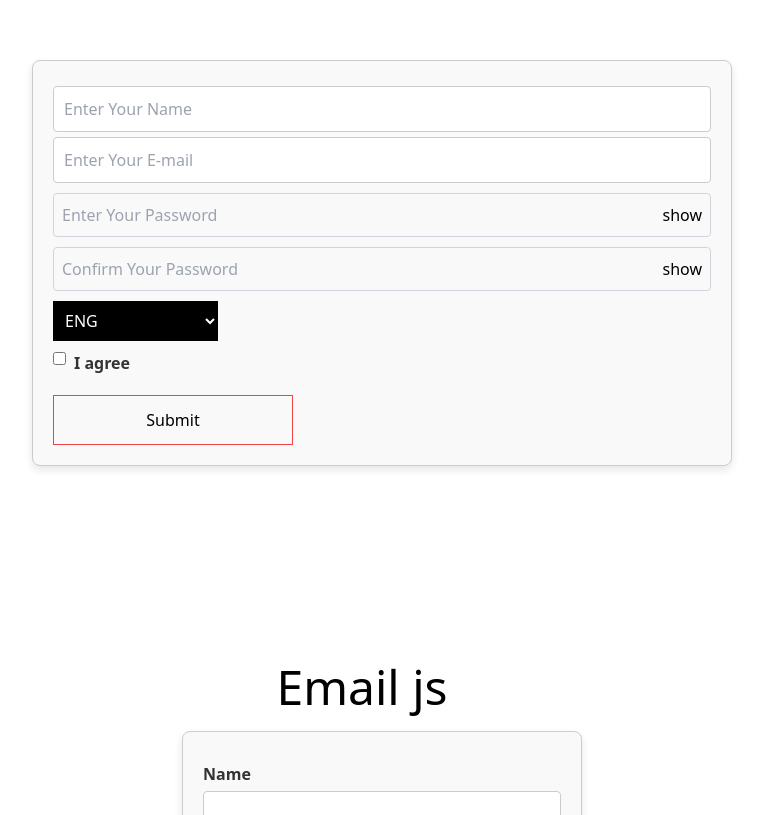
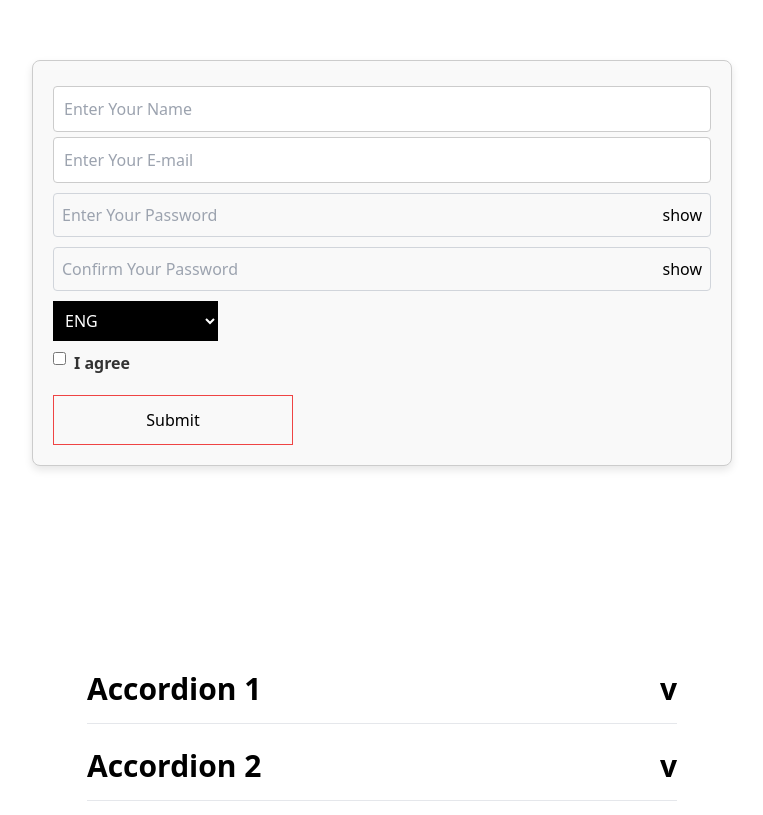
Before and after one commit to Akash-535/react-project, a React (Create React App) app: page / in a window 1280 px wide. Shown: the part 137-952 px from the top of the page, without its empty margins (258-1021 px from the left). Built offline with nearby package versions, Linux system fonts and the light colour scheme.

Commit message:
custom accordion done

```diff
--- a/src/components/common/Helper.jsx
+++ b/src/components/common/Helper.jsx
@@ -19,3 +19,18 @@ export const SIDE_BAR_ITEM = [
     },
 
 ]
+
+export const ACCORDION_DATA = [
+    {
+        heading: "Accordion 1",
+        peragraph: '  Lorem ipsum dolor sit amet consectetur adipisicing elit. Minus eligendi autem recusandae in, corrupti eum aliquid molestiae facere accusantium deleniti?'
+    },
+    {
+        heading: "Accordion 2",
+        peragraph: '  Lorem ipsum dolor sit amet consectetur adipisicing elit. Minus eligendi autem recusandae in, corrupti eum aliquid molestiae facere accusantium deleniti?'
+    },
+    {
+        heading: "Accordion 3",
+        peragraph: '  Lorem ipsum dolor sit amet consectetur adipisicing elit. Minus eligendi autem recusandae in, corrupti eum aliquid molestiae facere accusantium deleniti?'
+    },
+]
--- /dev/null
+++ b/src/components/home/CustomAccordion.jsx
@@ -0,0 +1,42 @@
+import React, { useState } from 'react';
+import { ACCORDION_DATA } from '../common/Helper';
+
+const CustomAccordion = () => {
+    const [open, setOpen] = useState(null);
+
+    const toggleAccordion = (index) => {
+        setOpen(open === index ? null : index);
+    };
+
+    return (
+        <div className="max-w-[590px] mx-auto">
+            {ACCORDION_DATA.map((obj, i) => (
+                <div key={i} className="mb-4 border-b pb-2">
+                    <button
+                        onClick={() => toggleAccordion(i)}
+                        className="w-full py-2 flex justify-between items-center font-bold text-3xl"
+                    >
+                        {obj.heading}
+                        <span
+                            className={`transform ${open === i ? 'rotate-180' : 'rotate-0'
+                                } duration-700 ease-linear`}
+                        >
+                            v
+                        </span>
+                    </button>
+                    <div
+                        className={`overflow-hidden transition-[max-height] duration-700 ease-linear bg-black ${open === i ? 'max-h-[200px]' : 'max-h-0'
+                            }`}
+                    >
+                        <p className={`overflow-hidden transition-[max-height] duration-700 ease-linear text-white p-2 ${open === i ? 'max-h-[200px]' : 'max-h-0'
+                            }`}>
+                            {obj.peragraph}
+                        </p>
+                    </div>
+                </div>
+            ))}
+        </div>
+    );
+};
+
+export default CustomAccordion;
--- a/src/views/Home.jsx
+++ b/src/views/Home.jsx
@@ -9,6 +9,7 @@ import Footer from '../components/common/Footer'
 import BackToTop from '../components/common/BackToTop'
 import Preloader from '../components/common/Preloader'
 import FormValidation from '../components/home/FormValidation'
+import CustomAccordion from '../components/home/CustomAccordion'
 
 const Home = () => {
   return (
@@ -21,8 +22,9 @@ const Home = () => {
       <Card /> */}
       {/* <Footer /> */}
       {/* <BackToTop />  */}
+      {/* <TestEmailJs /> */}
       <FormValidation />
-      <TestEmailJs />
+      <CustomAccordion />
     </div>
   )
 }
```
